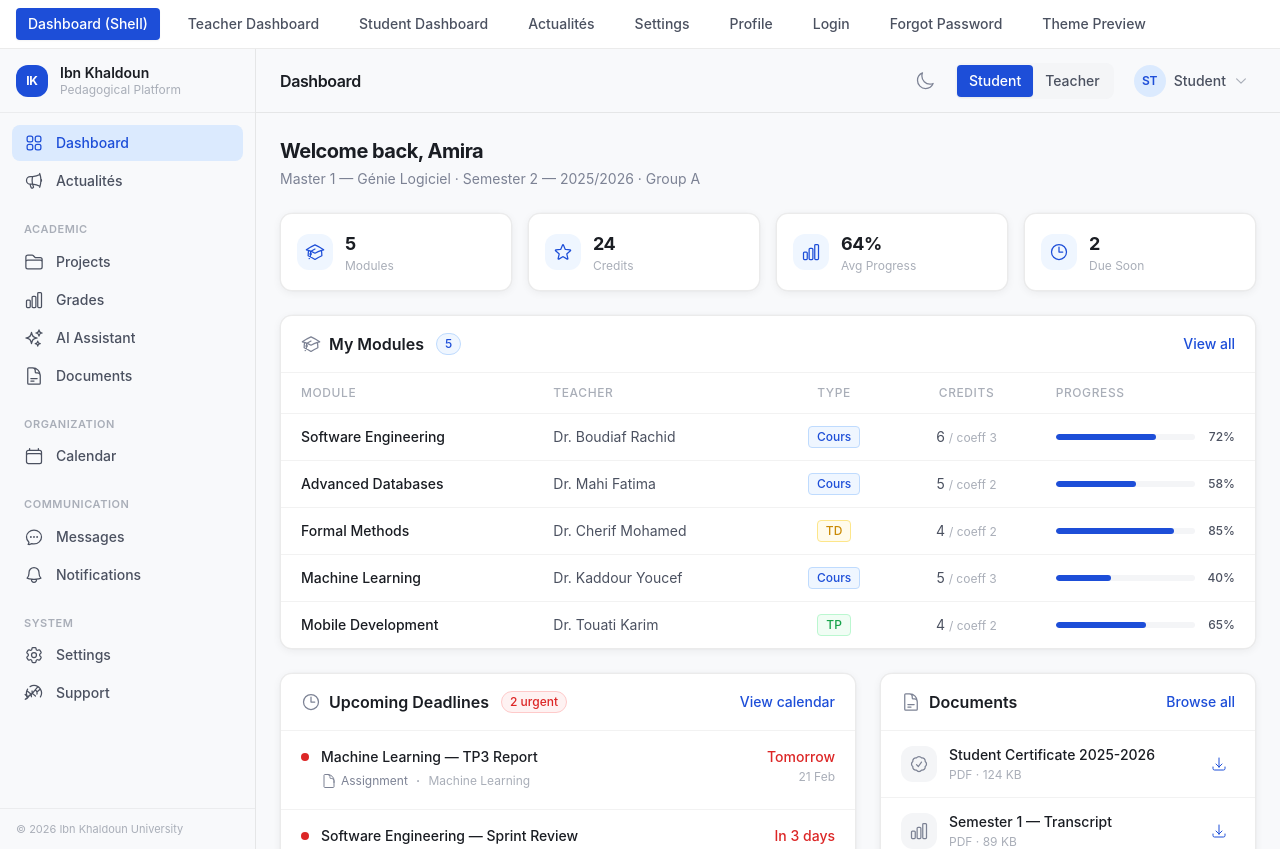
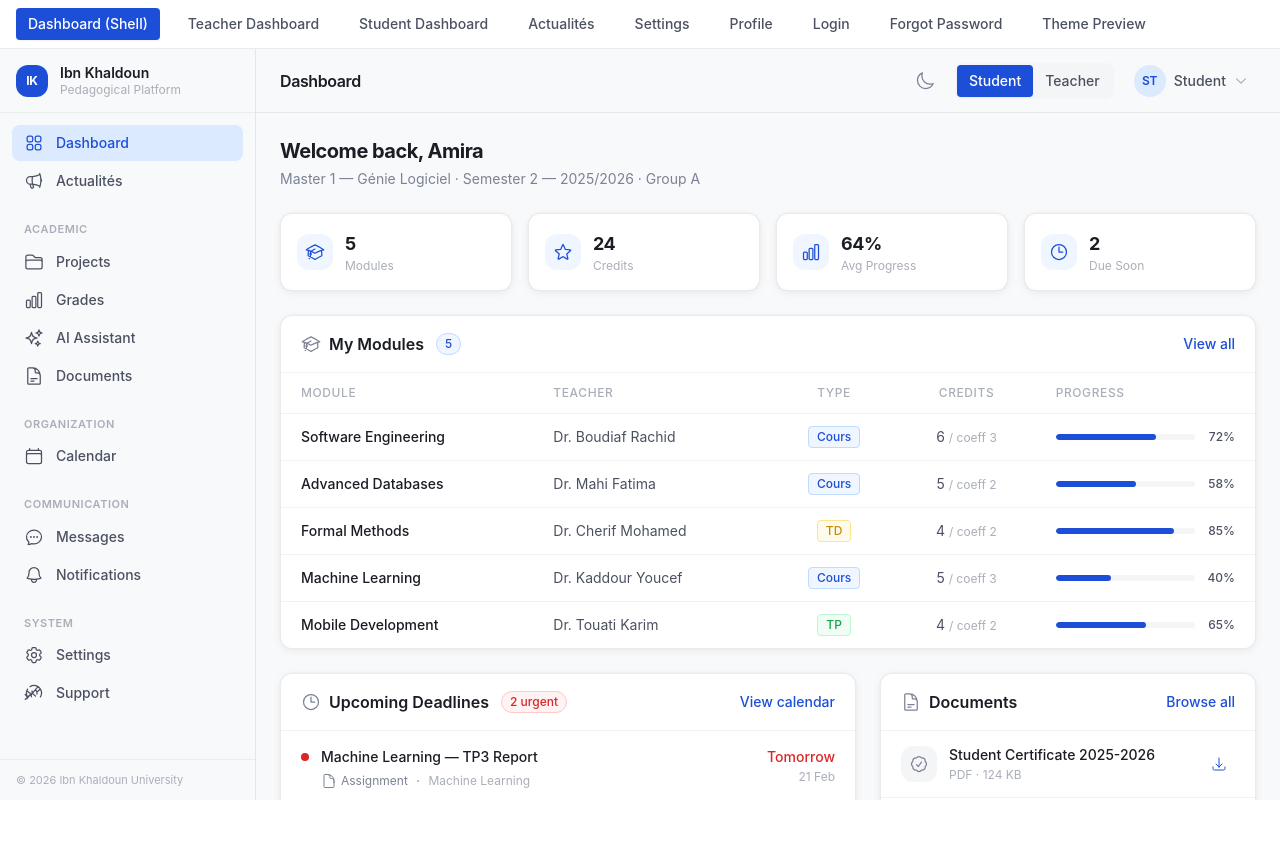
Before and after one commit to AbdelkaderCE/PFE, a React (Create React App) app in the folder client/: page / in a window 1280 px wide. After the commit the page ends 800 px from the top, so only its background shows below. Built offline with nearby package versions, Linux system fonts and the light colour scheme.

Commit message:
feat: enhance layout and styling for improved user experience across components

```diff
--- a/client/src/App.js
+++ b/client/src/App.js
@@ -9,12 +9,14 @@ function App() {
   return (
     <ThemeProvider>
       <BrowserRouter>
+        <div className="flex flex-col h-full overflow-hidden">
           <DevNav />
           <Routes>
             {DEV_PAGES.map(({ path, element }) => (
               <Route key={path} path={path} element={element} />
             ))}
           </Routes>
+        </div>
       </BrowserRouter>
     </ThemeProvider>
   );
--- a/client/src/DevNav.jsx
+++ b/client/src/DevNav.jsx
@@ -5,13 +5,13 @@ import { DEV_PAGES } from './pages/_devPages';
 export default function DevNav() {
   const { pathname } = useLocation();
   return (
-    <nav className="w-full bg-surface border-b border-edge px-4 py-2 flex gap-4 z-50 sticky top-0">
+    <nav className="w-full bg-surface border-b border-edge px-4 py-2 flex gap-4 z-50 shrink-0 overflow-x-auto">
       {DEV_PAGES.map((page) => (
         <Link
           key={page.path}
           to={page.path}
           className={
-            'text-sm font-medium px-3 py-1.5 rounded transition-colors duration-150' +
+            'text-sm font-medium px-3 py-1.5 rounded transition-colors duration-150 whitespace-nowrap' +
             (pathname === page.path
               ? ' bg-brand text-white shadow-sm'
               : ' text-ink-secondary hover:bg-surface-200')
--- a/client/src/design-system/components/DashboardLayout.jsx
+++ b/client/src/design-system/components/DashboardLayout.jsx
@@ -40,7 +40,7 @@ const DashboardLayout = ({ children }) => {
   const visibleModules = ALL_MODULES.filter((m) => m.roles.includes(role));
 
   return (
-    <div className="flex h-screen w-screen bg-canvas">
+    <div className="flex flex-1 w-full min-h-0 bg-canvas overflow-hidden">
       {/* Sidebar — same canvas bg, separated by border only */}
       <Sidebar
         modules={visibleModules}
@@ -52,7 +52,7 @@ const DashboardLayout = ({ children }) => {
       />
 
       {/* Right column: topbar + content */}
-      <div className="flex flex-col flex-1 min-w-0">
+      <div className="flex flex-col flex-1 min-w-0 overflow-hidden">
         <Topbar
           role={role}
           onRoleChange={setRole}
--- a/client/src/design-system/components/navigation/Sidebar.jsx
+++ b/client/src/design-system/components/navigation/Sidebar.jsx
@@ -9,7 +9,7 @@
   Spacing: 4px base. 12px item padding. 4px gap between items.
 */
 
-import React from 'react';
+import React, { useEffect } from 'react';
 
 /* ── SVG Icon Components (stroke 1.5, 20×20) ──────────────── */
 const icons = {
@@ -94,6 +94,16 @@ const SECTIONS = {
 
 export default function Sidebar({ modules = [], open = false, onClose, onNavigate, activeKey }) {
   let lastSection = null;
+
+  /* Lock body scroll when mobile sidebar is open */
+  useEffect(() => {
+    if (open) {
+      document.body.style.overflow = 'hidden';
+    } else {
+      document.body.style.overflow = '';
+    }
+    return () => { document.body.style.overflow = ''; };
+  }, [open]);
 
   return (
     <>
--- a/client/src/index.css
+++ b/client/src/index.css
@@ -1,6 +1,14 @@
 @tailwind base;
 @tailwind components;
 @tailwind utilities;
+
+/* ── Global viewport lock ─────────────────────────────────────── */
+html, body, #root {
+  height: 100%;
+  margin: 0;
+  padding: 0;
+  overflow: hidden;
+}
 
 /* ================================================================
    THEMING SYSTEM — Ibn Khaldoun University Platform
--- a/client/src/pages/ProfilePage.jsx
+++ b/client/src/pages/ProfilePage.jsx
@@ -132,9 +132,9 @@ export default function ProfilePage() {
       </div>
 
       {/* ── Identity Card ──────────────────────────────────── */}
-      <div className="bg-surface rounded-lg border border-edge shadow-card overflow-hidden">
+      <div className="relative bg-surface rounded-lg border border-edge shadow-card">
         {/* Brand banner */}
-        <div className="h-24 bg-gradient-to-r from-brand to-brand-hover relative">
+        <div className="h-24 bg-gradient-to-r from-brand to-brand-hover relative rounded-t-lg overflow-hidden">
           <div className="absolute inset-0 opacity-10">
             <svg className="w-full h-full" viewBox="0 0 400 96" fill="none" preserveAspectRatio="xMidYMid slice">
               <circle cx="350" cy="20" r="80" fill="white" opacity="0.1" />
@@ -145,22 +145,23 @@ export default function ProfilePage() {
 
         <div className="px-6 pb-6">
           {/* Avatar — overlaps the banner */}
-          <div className="-mt-10 flex items-end gap-5">
+          <div className="-mt-10 relative z-10">
             <div className="shrink-0 w-20 h-20 rounded-full bg-brand-light border-4 border-surface flex items-center justify-center shadow-card">
               <span className="text-2xl font-bold text-brand">{initials}</span>
             </div>
-            <div className="pb-1 min-w-0">
+          </div>
+          {/* Name & role — below the avatar, clear of the banner */}
+          <div className="mt-3 min-w-0">
             <h2 className="text-lg font-bold text-ink tracking-tight">
               {profile.firstName} {profile.lastName}
             </h2>
-              <div className="flex items-center gap-2 mt-0.5 flex-wrap">
+            <div className="flex items-center gap-2 mt-1 flex-wrap">
               <span className="px-2 py-0.5 text-[11px] font-medium rounded bg-blue-50 text-brand border border-blue-200">
                 {profile.role}
               </span>
               <span className="text-sm text-ink-secondary">{profile.department}</span>
               <span className="text-ink-muted">·</span>
               <span className="text-sm text-ink-tertiary">{profile.faculty}</span>
-              </div>
             </div>
           </div>
 
--- a/client/src/pages/_devPages.js
+++ b/client/src/pages/_devPages.js
@@ -16,7 +16,7 @@ export const DEV_PAGES = [
   { path: '/actualites', label: 'Actualités', element: <DashboardLayout><ActualitesPage /></DashboardLayout> },
   { path: '/settings', label: 'Settings', element: <DashboardLayout><SettingsPage /></DashboardLayout> },
   { path: '/profile', label: 'Profile', element: <DashboardLayout><ProfilePage /></DashboardLayout> },
-  { path: '/login', label: 'Login', element: <LoginPage /> },
-  { path: '/forgot-password', label: 'Forgot Password', element: <ForgotPasswordPage /> },
-  { path: '/theme', label: 'Theme Preview', element: <ThemePreviewPage /> },
+  { path: '/login', label: 'Login', element: <div className="flex-1 overflow-y-auto"><LoginPage /></div> },
+  { path: '/forgot-password', label: 'Forgot Password', element: <div className="flex-1 overflow-y-auto"><ForgotPasswordPage /></div> },
+  { path: '/theme', label: 'Theme Preview', element: <div className="flex-1 overflow-y-auto"><ThemePreviewPage /></div> },
 ];
```
Lines whose indentation alone changed are shown as unchanged.
